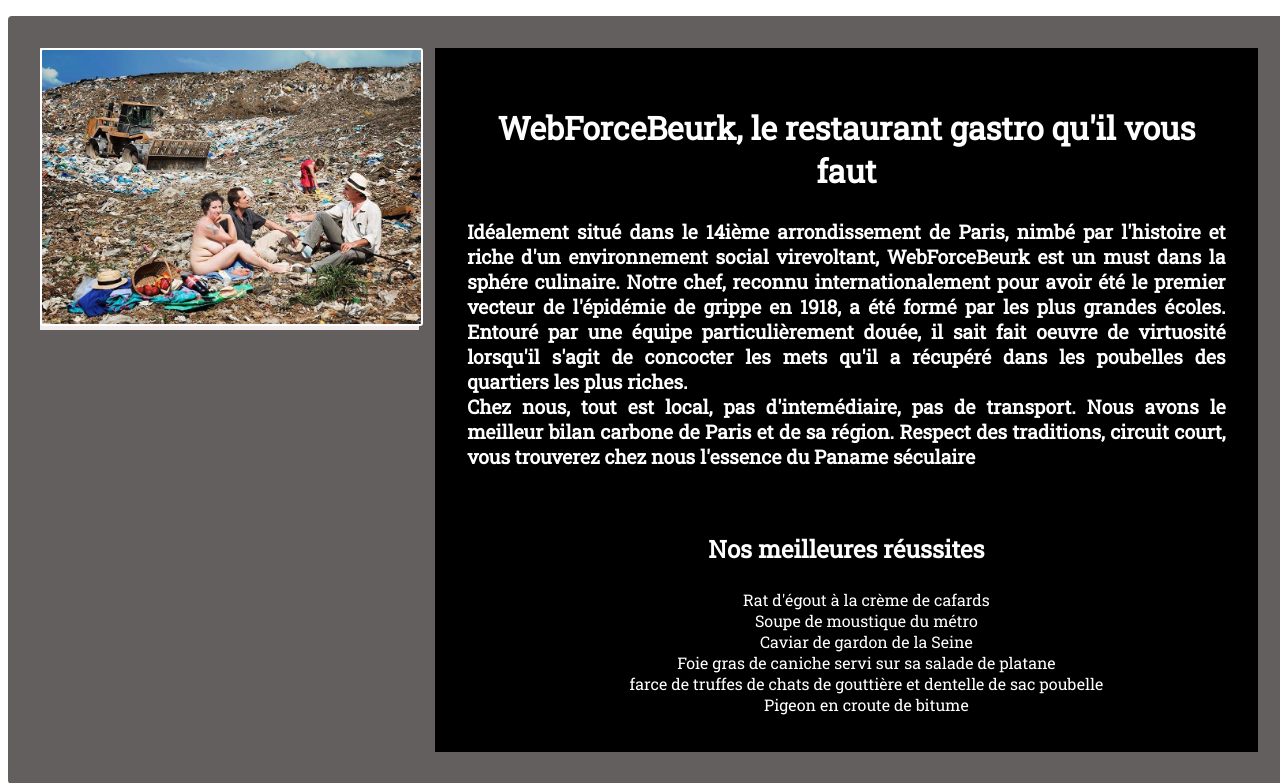
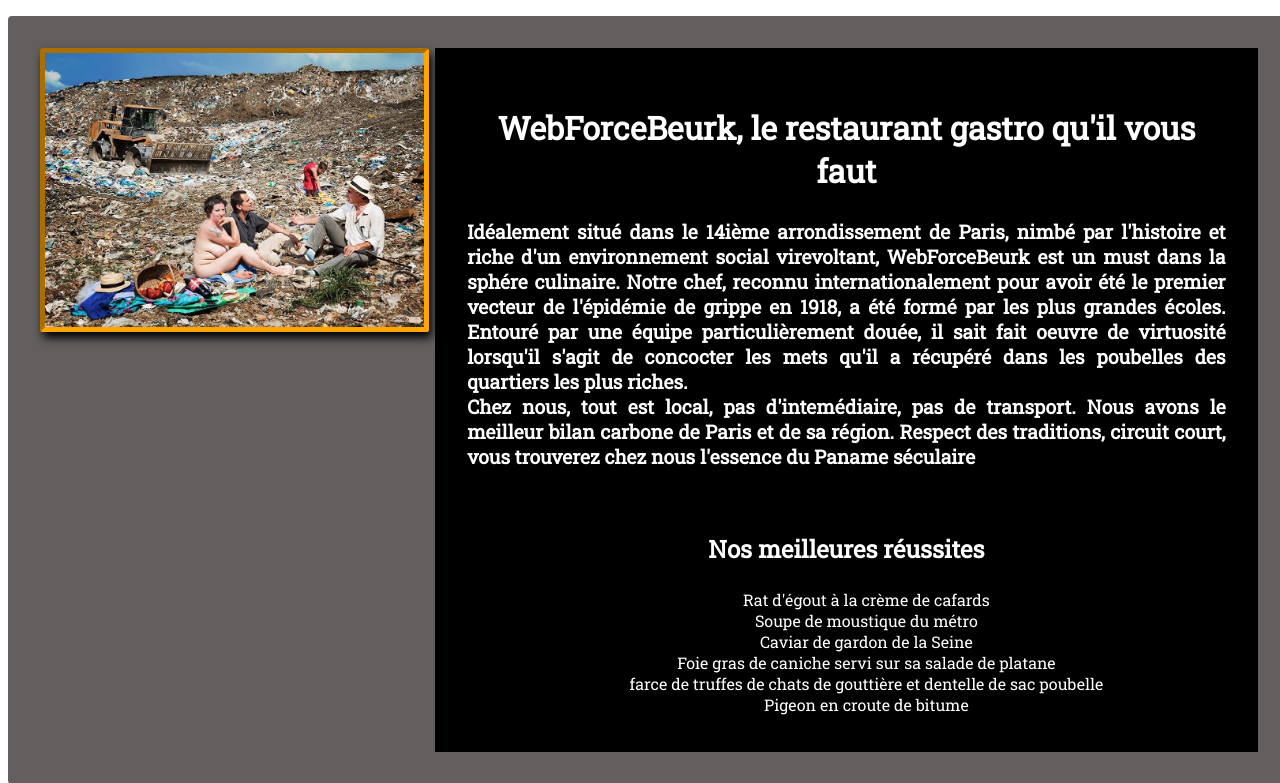
Before and after one commit to Archoss/siteVitrine, a PHP site: page / in a window 1280 px wide. Shown: the part 134-917 px from the top of the page. Run offline with PHP 8.4, Linux system fonts and the light colour scheme.

Commit message:
amelioration css photo mais reste a centre la photo verticalement

```diff
--- a/css/style.css
+++ b/css/style.css
@@ -28,7 +28,7 @@
 	float: left;
 	width: 30%;
 	height: auto;
-	background-color: #F3ECEC;
+/*	background-color: #F3ECEC;*/
 
 }
 
@@ -36,8 +36,9 @@
 
 	width: 100%;
 	height: auto;
-	border: 2px solid white;
+	border: 5px inset orange;
 	border-radius: 3px;
+	box-shadow: 3px 6px 10px black;
 }
 
 .nousSommes {
```
